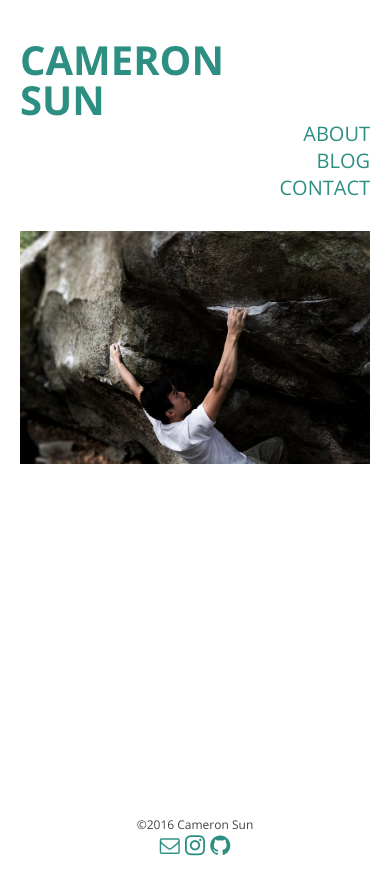
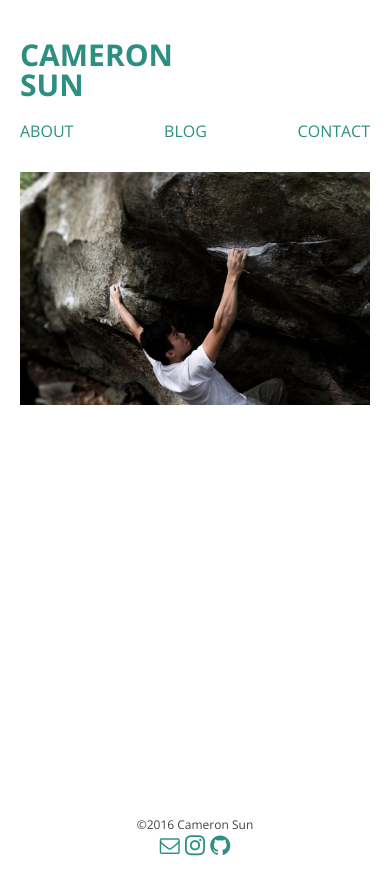
Before and after one commit to csun/csun.io, a Jekyll site: the page built from index.html, in a window 390 px wide. Shown: the top 895 px of the page. Built offline with Jekyll 4.4.1, drawn with Linux system fonts in a browser that asks for light colours; some web fonts are replaced.

Commit message:
I think it's responsive now.

```diff
--- a/_includes/top.html
+++ b/_includes/top.html
@@ -7,8 +7,8 @@
 	</div>
 
 	<div class=" six columns nav-links">
-		<div class="nav-item"><a href="#">ABOUT</a></div>
+		<div class="nav-item"><a href="/about">ABOUT</a></div>
 		<div class="nav-item"><a href="#">BLOG</a></div>
-		<div class="nav-item"><a href="#">CONTACT</a></div>
+		<div class="nav-item"><a href="/contact">CONTACT</a></div>
 	</div>
 </div>
--- a/_sass/top.scss
+++ b/_sass/top.scss
@@ -3,13 +3,17 @@
 	margin-bottom: 30px;
 
 	.top-bar {
-
 		.logo {
 			float: left;
 			font-weight: 700;
 
 			font-size: 40px;
 			line-height: 40px;
+
+			@media (max-width: $breakpoint) {
+				font-size: 30px;
+				line-height: 30px;
+			}
 		}
 
 		.nav-links {
@@ -21,6 +25,16 @@
 				font-size: 20px;
 			}
 
+			@media (max-width: $breakpoint) {
+				flex-direction: row;
+				justify-content: space-between;
+				margin-top: 20px;
+
+				a {
+					float: none;
+					font-size: 16px;
+				}
+			}
 		}
 	}
 }
--- a/css/style.scss
+++ b/css/style.scss
@@ -8,12 +8,16 @@ $primary-color: #222;
 $secondary-color: #444;
 $background-color: #fff;
 
-$break-small: 480px;
+$breakpoint: 550px;
 
 body {
   color: $primary-color;
   background-color: $background-color;
   font: 100% $font-stack;
+}
+
+p {
+	font-size: 14px;
 }
 
 a {
```
Also changed, not shown: about.html (added, +10 -0 lines), contact.html (added, +10 -0 lines).
